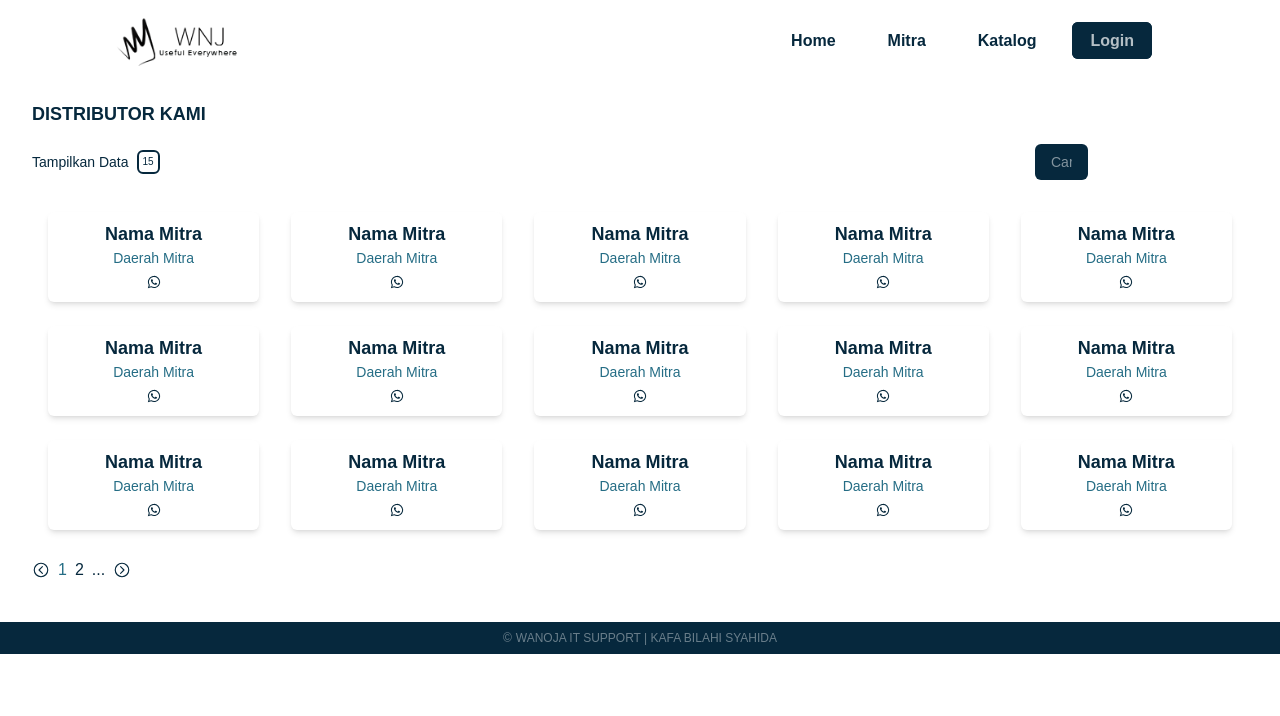
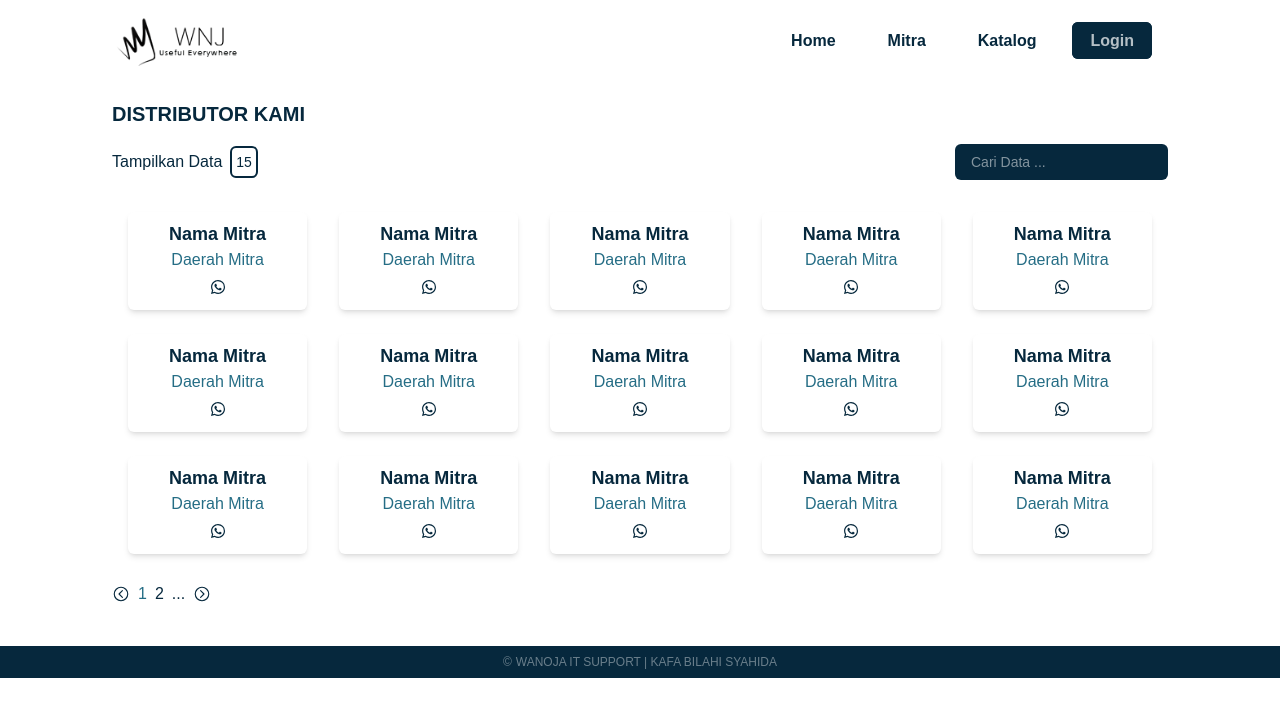
Before and after one commit to ranggadchya/wanoja, a website: page mitra.html in a window 1280 px wide. Drawn offline with nearby package versions, Linux system fonts and the light colour scheme.

Commit message:
fix: desktop mitra

```diff
--- a/input.css
+++ b/input.css
@@ -79,8 +79,8 @@ input {
 /* Home End */
 
 /* Mitra Start */
-.form-control {
-  @apply flex w-full lg:w-1/4 border-2 rounded-md text-xs lg:text-sm bg-secondary py-2 px-4 focus:caret-primary/70 text-primary/70 placeholder:text-primary/50 focus:bg-accent transition duration-300 ease-in-out;
+.form-control-mitra {
+  @apply flex w-full border-2 rounded-md text-xs lg:text-sm bg-secondary py-2 px-4 focus:caret-primary/70 text-primary/70 placeholder:text-primary/50 focus:bg-accent transition duration-300 ease-in-out;
 }
 
 .card-mitra {
@@ -92,11 +92,11 @@ input {
 }
 
 .daerah-mitra {
-  @apply text-sm text-accent mb-1.5;
+  @apply text-sm text-accent mb-1.5 lg:text-base;
 }
 
 .icon-mitra {
-  @apply text-sm hover:text-accent transition duration-300 ease-in-out;
+  @apply text-sm hover:text-accent transition duration-300 ease-in-out lg:text-base;
 }
 
 .link-pagination {
@@ -114,6 +114,10 @@ input {
 /* Mitra End */
 
 /* Katalog Start */
+.form-control {
+  @apply flex w-full lg:w-1/4 border-2 rounded-md text-xs lg:text-sm bg-secondary py-2 px-4 focus:caret-primary/70 text-primary/70 placeholder:text-primary/50 focus:bg-accent transition duration-300 ease-in-out;
+}
+
 .card-product {
   @apply bg-primary shadow-md rounded-lg overflow-hidden;
 }
--- a/mitra.html
+++ b/mitra.html
@@ -105,10 +105,12 @@
 
     <!-- Content Start -->
     <section class="pt-24 pb-8">
-      <div class="container">
+      <div class="container lg:px-24">
         <!-- Title Start -->
         <div class="py-1 px-4">
-          <h1 class="uppercase text-lg text-secondary font-semibold">
+          <h1
+            class="uppercase text-lg text-secondary font-semibold lg:text-xl lg:font-bold"
+          >
             distributor kami
           </h1>
         </div>
@@ -117,10 +119,12 @@
         <!-- Show Data | Search Data Start -->
         <div class="px-4 py-3 flex items-center justify-between">
           <!-- Shows Data -->
-          <div class="text-sm text-secondary flex items-center gap-2">
+          <div
+            class="text-sm text-secondary flex items-center gap-2 lg:text-base"
+          >
             <span>Tampilkan Data</span>
             <div
-              class="flex items-center border-2 border-secondary rounded-md p-1 text-xxs"
+              class="flex items-center border-2 border-secondary rounded-md p-1 text-xxs lg:text-sm"
             >
               <button type="button">15</button>
             </div>
@@ -130,7 +134,7 @@
           <div class="flex items-center">
             <input
               type="text"
-              class="form-control"
+              class="form-control-mitra"
               placeholder="Cari Data ..."
             />
           </div>
```
Also changed, not shown: src/style.css.
